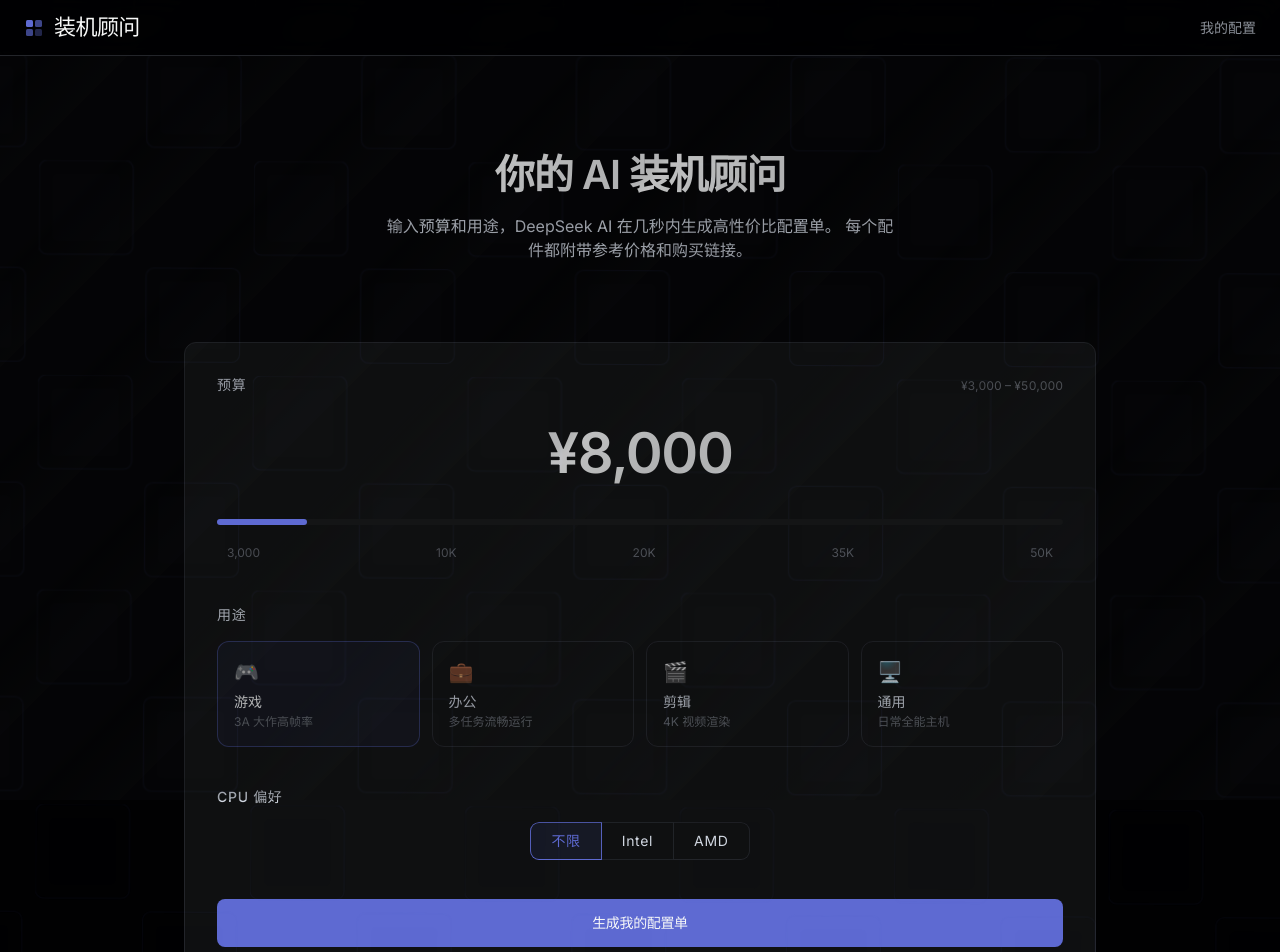
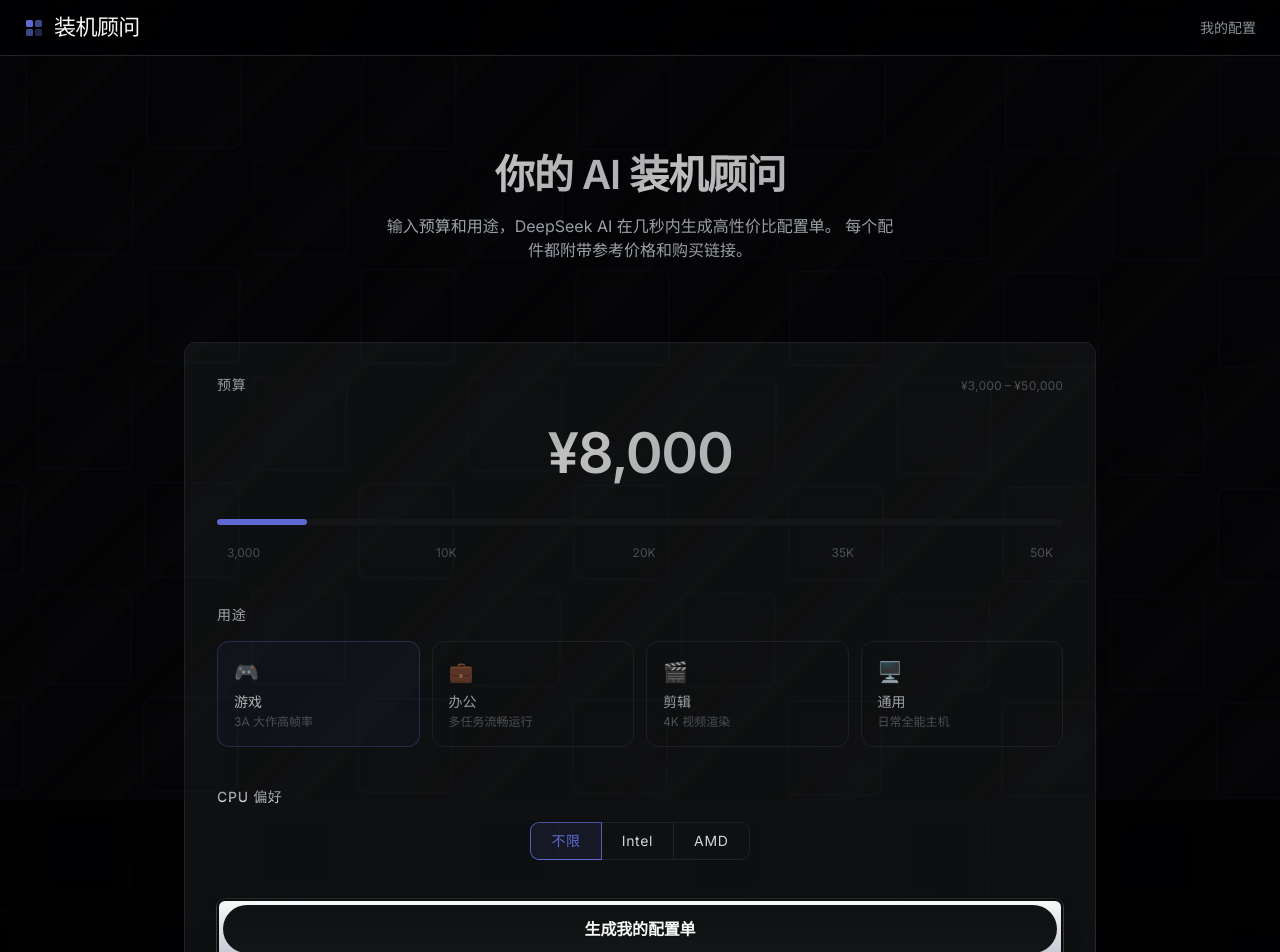
Before and after one commit to lgj2009/ai-pc-builder, a Next.js app: page / in a window 1280 px wide. Shown: the top 952 px of the page. Built offline with nearby package versions, Linux system fonts and the light colour scheme; no server answers.

Commit message:
feat: animated generate button with gradient border, glow spin, letter wave

```diff
--- a/src/app/globals.css
+++ b/src/app/globals.css
@@ -318,3 +318,167 @@
     transform: translateY(-20%) scale(1.02) rotate(1deg);
   }
 }
+
+/* ====== Animated generate button ====== */
+
+.gen-btn {
+  --btn-primary: #5e6ad2;
+  --btn-neutral-1: #f7f8f8;
+  --btn-neutral-2: #c5c8d0;
+  --btn-radius: 8px;
+
+  cursor: pointer;
+  border-radius: var(--btn-radius);
+  text-shadow: 0 1px 1px rgba(0, 0, 0, 0.3);
+  border: none;
+  box-shadow:
+    0 0.5px 0.5px 1px rgba(255, 255, 255, 0.2),
+    0 10px 20px rgba(0, 0, 0, 0.2),
+    0 4px 5px 0px rgba(0, 0, 0, 0.05);
+  display: flex;
+  align-items: center;
+  justify-content: center;
+  position: relative;
+  transition: all 0.3s ease;
+  width: 100%;
+  padding: 20px;
+  height: 60px;
+  font-family: "Inter", sans-serif;
+  font-size: 16px;
+  font-weight: 600;
+  letter-spacing: -0.01em;
+  background: transparent;
+}
+
+.gen-btn:hover {
+  transform: scale(1.02);
+  box-shadow:
+    0 0 1px 2px rgba(94, 106, 210, 0.3),
+    0 15px 30px rgba(0, 0, 0, 0.3),
+    0 10px 3px -3px rgba(0, 0, 0, 0.04);
+}
+
+.gen-btn:active {
+  transform: scale(1);
+  box-shadow:
+    0 0 1px 2px rgba(94, 106, 210, 0.3),
+    0 10px 3px -3px rgba(0, 0, 0, 0.2);
+}
+
+.gen-btn::after {
+  content: "";
+  position: absolute;
+  inset: 0;
+  border-radius: var(--btn-radius);
+  border: 2.5px solid transparent;
+  background:
+    linear-gradient(var(--btn-neutral-1), var(--btn-neutral-2)) padding-box,
+    linear-gradient(to bottom, rgba(0, 0, 0, 0.1), rgba(0, 0, 0, 0.45)) border-box;
+  z-index: 0;
+  transition: all 0.4s ease;
+}
+
+.gen-btn:hover::after {
+  transform: scale(1.05, 1.08);
+  box-shadow: inset 0 -1px 3px 0 rgba(255, 255, 255, 0.5);
+}
+
+.gen-btn::before {
+  content: "";
+  inset: 6px;
+  position: absolute;
+  background: linear-gradient(to top, #141516, #0f1011);
+  border-radius: 30px;
+  filter: blur(0.5px);
+  z-index: 2;
+}
+
+/* Glow outline */
+.gen-btn .btn-outline {
+  position: absolute;
+  border-radius: inherit;
+  overflow: hidden;
+  z-index: 1;
+  opacity: 0;
+  transition: opacity 0.4s ease;
+  inset: -3px;
+}
+
+.gen-btn .btn-outline::before {
+  content: "";
+  position: absolute;
+  inset: -100%;
+  background: conic-gradient(
+    from 180deg,
+    transparent 60%,
+    rgba(94, 106, 210, 0.7) 80%,
+    transparent 100%
+  );
+  animation: spin-btn 2s linear infinite;
+  animation-play-state: paused;
+}
+
+.gen-btn:hover .btn-outline {
+  opacity: 1;
+}
+
+.gen-btn:hover .btn-outline::before {
+  animation-play-state: running;
+}
+
+@keyframes spin-btn {
+  0% { transform: rotate(0deg); }
+  100% { transform: rotate(360deg); }
+}
+
+/* Text chars */
+.gen-btn .btn-text {
+  position: relative;
+  z-index: 3;
+  display: flex;
+}
+
+.gen-btn .btn-text span {
+  display: inline-block;
+  color: #f7f8f8;
+  transition: color 0.3s ease;
+}
+
+.gen-btn:hover .btn-text span {
+  animation: wave-btn 0.5s ease forwards calc(var(--i) * 0.03s);
+}
+
+@keyframes wave-btn {
+  30% {
+    transform: translateY(4px) translateX(0) rotate(0);
+  }
+  50% {
+    transform: translateY(-3px) translateX(0) rotate(0);
+    color: #828fff;
+  }
+  100% {
+    transform: translateY(0) translateX(0) rotate(0);
+  }
+}
+
+.gen-btn:disabled {
+  cursor: not-allowed;
+  opacity: 0.4;
+}
+
+.gen-btn:disabled:hover {
+  transform: none;
+  box-shadow:
+    0 0.5px 0.5px 1px rgba(255, 255, 255, 0.2),
+    0 10px 20px rgba(0, 0, 0, 0.2),
+    0 4px 5px 0px rgba(0, 0, 0, 0.05);
+}
+
+.gen-btn:disabled:hover::after {
+  transform: none;
+  box-shadow: none;
+}
+
+.gen-btn:disabled .btn-outline {
+  display: none;
+}
--- a/src/components/BuildForm.tsx
+++ b/src/components/BuildForm.tsx
@@ -279,14 +279,21 @@ export function BuildForm() {
           <button
             onClick={doGenerate}
             disabled={purpose.length === 0}
-            className="w-full h-12 rounded-md bg-primary text-on-primary font-medium text-sm tracking-tight
-                       hover:bg-primary-hover active:bg-primary-focus
-                       disabled:opacity-40 disabled:cursor-not-allowed
-                       transition-colors duration-150"
+            className="gen-btn"
           >
-            {status && !status.canAccessFull
-              ? "生成配置单（免费版不含价格）"
-              : "生成我的配置单"}
+            <div className="btn-outline" />
+            <span className="btn-text">
+              {(status && !status.canAccessFull
+                ? "生成配置单（免费版不含价格）"
+                : "生成我的配置单"
+              )
+                .split("")
+                .map((ch, i) => (
+                  <span key={i} style={{ "--i": i } as React.CSSProperties}>
+                    {ch === " " ? " " : ch}
+                  </span>
+                ))}
+            </span>
           </button>
         )}
 
```
Also changed, not shown: 1 other file (tests, documents, lock files or other folders).
